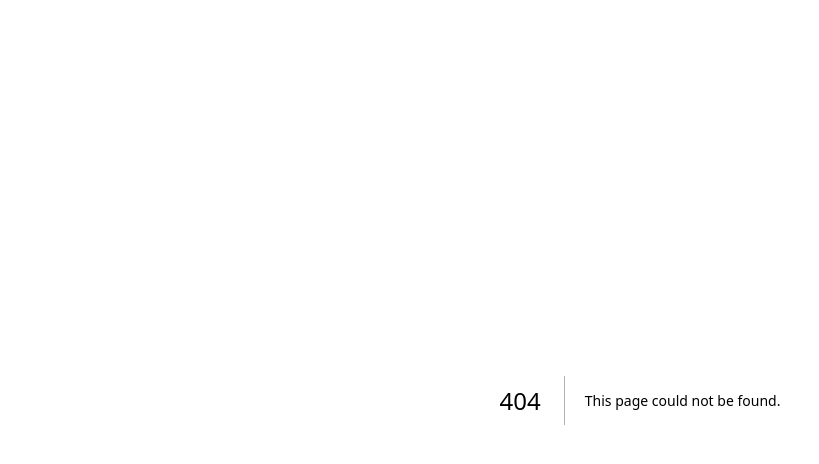
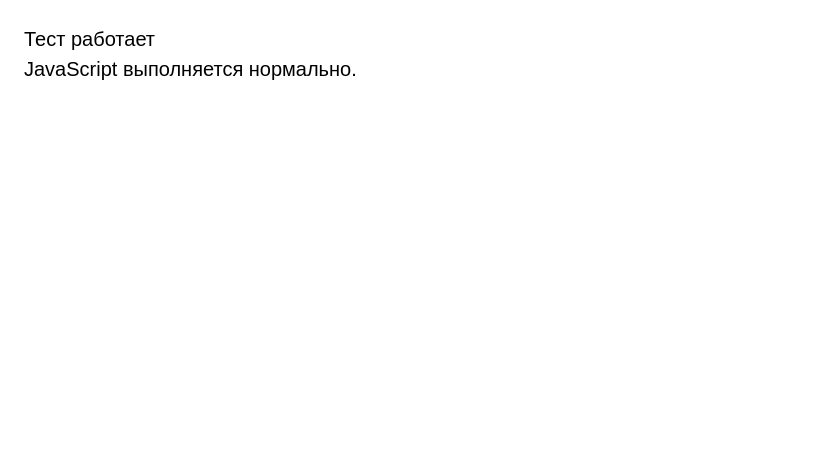
Before and after one commit to navidigital-ai/stylebot, a Next.js app: page /simple in a window 1280 px wide. Before the commit this address had no page. Shown: the top 464 px of the page, without its empty margins (0-819 px from the left). Built offline with nearby package versions, Linux system fonts and the light colour scheme.

Commit message:
test: add simple page for WebView diagnostics

```diff
--- a/pages/index.jsx
+++ b/pages/index.jsx
@@ -1,4 +1,13 @@
-import StyleBot from "../components/StyleBot";
+import dynamic from "next/dynamic";
+
+const StyleBot = dynamic(() => import("../components/StyleBot"), {
+  ssr: false,
+  loading: () => (
+    <div style={{ display: "flex", alignItems: "center", justifyContent: "center", height: "100vh", fontFamily: "sans-serif", color: "#555" }}>
+      Загрузка…
+    </div>
+  ),
+});
 
 export default function Home() {
   return <StyleBot />;
--- /dev/null
+++ b/pages/simple.jsx
@@ -0,0 +1,8 @@
+export default function Simple() {
+  return (
+    <div style={{ padding: 24, fontFamily: "sans-serif", fontSize: 20 }}>
+      <h1>Тест работает</h1>
+      <p>JavaScript выполняется нормально.</p>
+    </div>
+  );
+}
```
Also changed, not shown: 1 other file (tests, documents, lock files or other folders).
